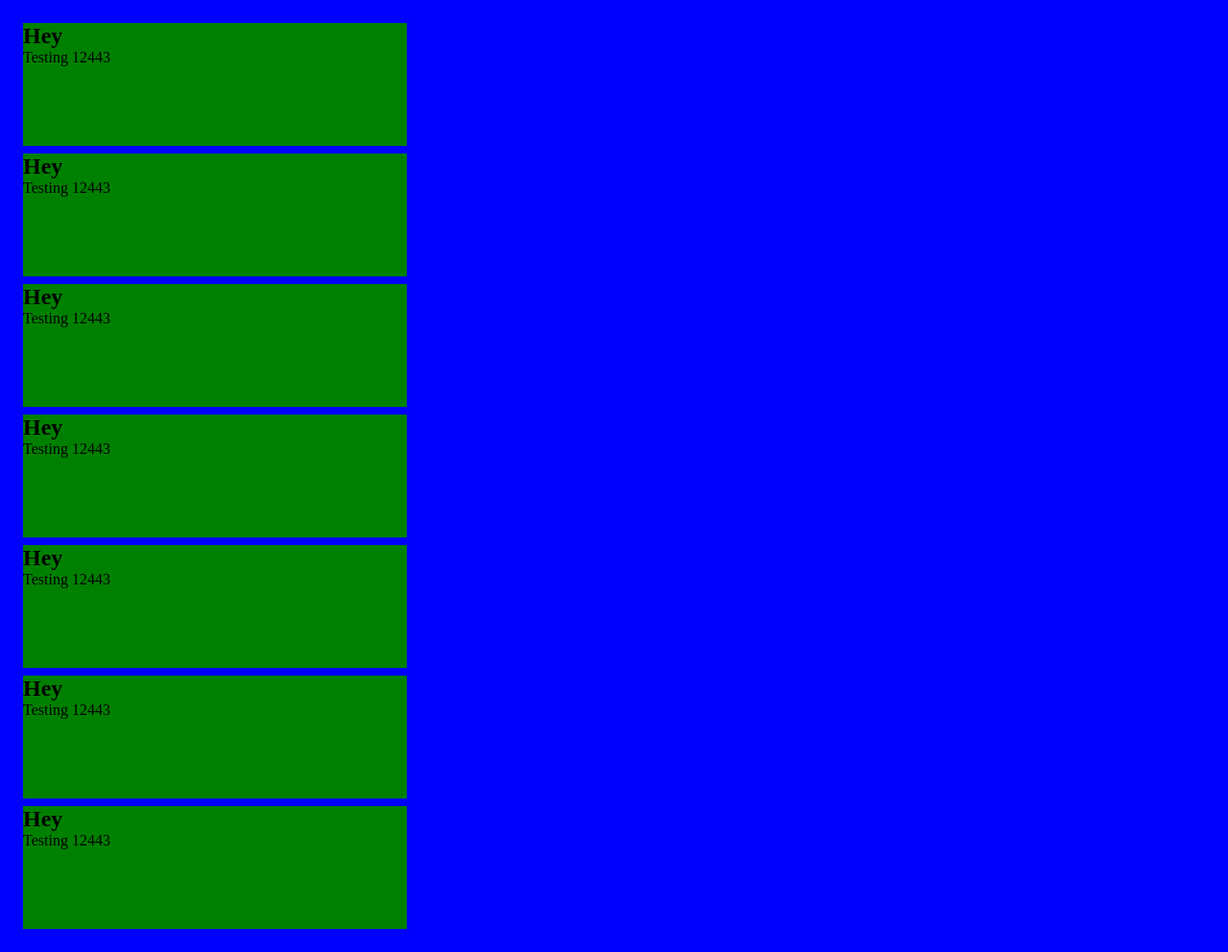
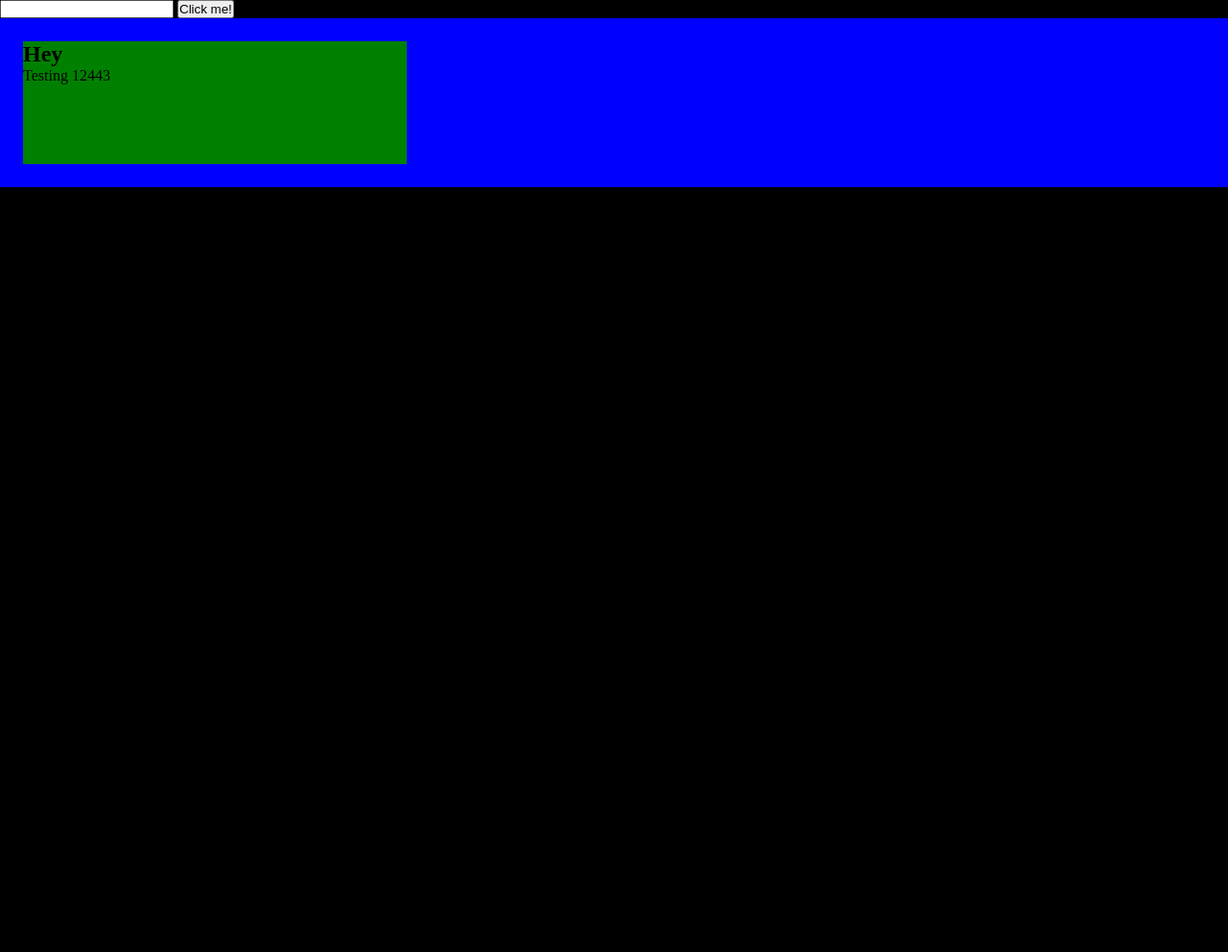
Before and after one commit to kynhix/Electron-Restaurant-POS, a website: page index.html in a window 1280 px wide. Shown: the whole page at 96% size. After the commit the page ends 800 px from the top, so only its background shows below. Drawn offline with Linux system fonts and the light colour scheme.

Commit message:
Changes to be committed: 	modified:   index.html 	new file:   renderer.js
Added a renderer script inside index.html

```diff
--- a/index.html
+++ b/index.html
@@ -1,42 +1,24 @@
 <!DOCTYPE html>
 <html lang="en">
+
 <head>
   <meta charset="UTF-8">
-  <meta http-equiv="X-UA-Compatible" content="IE=edge">
   <meta name="viewport" content="width=device-width, initial-scale=1.0">
   <title>Document</title>
   <link rel="stylesheet" href="style.css">
 </head>
+
 <body>
+  <input type="text" id="nameInput">
+  <input type="button" id="confirmButton" value="Click me!">
+
   <div class="ticket-container">
     <div class="ticket">
       <h2>Hey</h2>
       <p class="test">Testing 12443</p>
     </div>
-    <div class="ticket">
-      <h2>Hey</h2>
-      <p class="test">Testing 12443</p>
-    </div>
-    <div class="ticket">
-      <h2>Hey</h2>
-      <p class="test">Testing 12443</p>
-    </div>
-    <div class="ticket">
-      <h2>Hey</h2>
-      <p class="test">Testing 12443</p>
-    </div>
-    <div class="ticket">
-      <h2>Hey</h2>
-      <p class="test">Testing 12443</p>
-    </div>
-    <div class="ticket">
-      <h2>Hey</h2>
-      <p class="test">Testing 12443</p>
-    </div>
-    <div class="ticket">
-      <h2>Hey</h2>
-      <p class="test">Testing 12443</p>
-    </div>
   </div>
+
+  <script src="renderer.js"></script>
 </body>
 </html>
--- /dev/null
+++ b/renderer.js
@@ -0,0 +1,5 @@
+// This file is used to control the index.html
+
+document.getElementById('confirmButton').addEventListener("click", () => {
+    console.log(document.getElementById('nameInput').value);
+})
```
